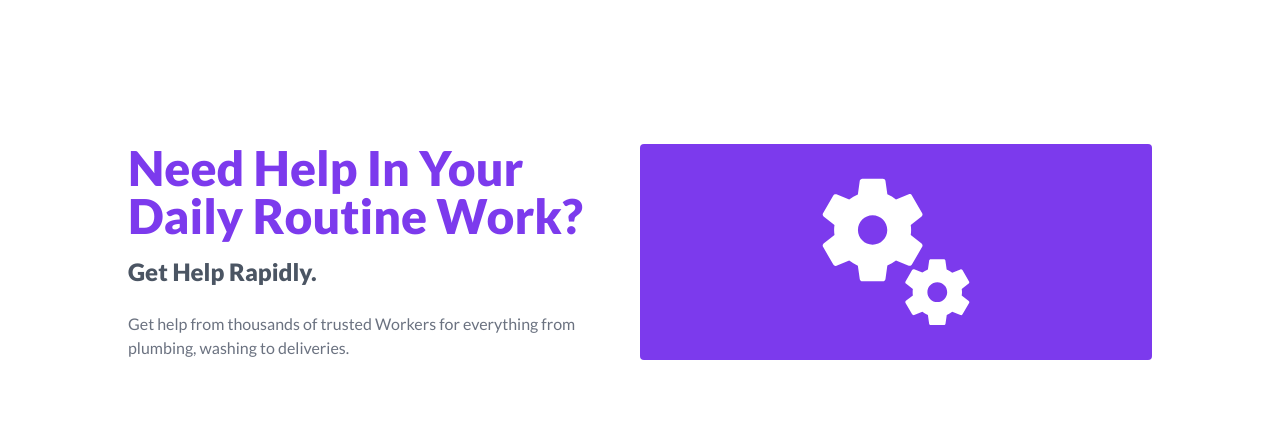
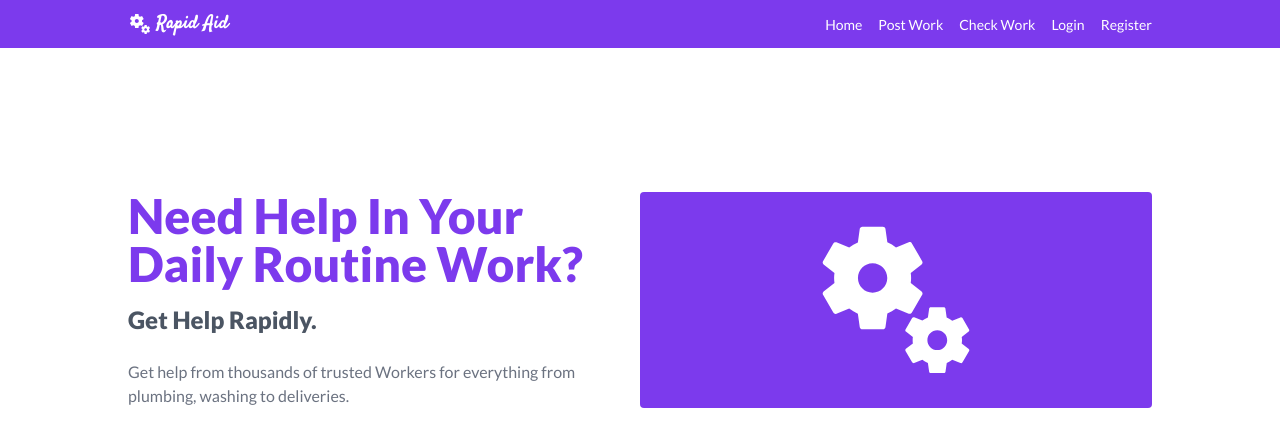
Before and after one commit to talhaimran777/rapid-aid, a React (Create React App) app in the folder front-end/: page / in a window 1280 px wide. Shown: the top 446 px of the page. Built offline with nearby package versions, Linux system fonts and the light colour scheme.

Commit message:
Not showing login & register links if already logged in

```diff
--- a/front-end/src/components/home/home.js
+++ b/front-end/src/components/home/home.js
@@ -1,7 +1,9 @@
 import React from 'react';
-
+import TopMenu from '../sub.components/navbar';
 const Home = () => {
   return (
+    <>
+      <TopMenu />
       <div className='max-w-screen-lg mx-auto px-3 lg:px-0'>
         <div className=' py-36 flex'>
           <div className='w-full lg:w-1/2'>
@@ -27,6 +29,7 @@ const Home = () => {
           </div>
         </div>
       </div>
+    </>
   );
 };
 
--- a/front-end/src/components/postTask/postTask.js
+++ b/front-end/src/components/postTask/postTask.js
@@ -1,8 +1,10 @@
 import React from 'react';
+import TopMenu from '../sub.components/navbar';
 
 const PostTask = () => {
   return (
     <div>
+      <TopMenu />
       <h1 className='max-w-screen-lg mx-auto px-3 lg:px-0'>
         This is my post task component
       </h1>
--- a/front-end/src/components/sub.components/navbar.js
+++ b/front-end/src/components/sub.components/navbar.js
@@ -1,6 +1,9 @@
 import './styles/navbar.css';
 import { Link } from 'react-router-dom';
+import { useSelector } from 'react-redux';
+
 const TopMenu = () => {
+  const { isAuthenticated } = useSelector((state) => state.auth);
   return (
     <nav className='h-12 px-3 bg-purple-600'>
       <div className='min-h-full max-w-screen-lg mx-auto flex h-full justify-center'>
@@ -33,6 +36,9 @@ const TopMenu = () => {
               Check Work
             </Link>
           </li>
+
+          {!isAuthenticated ? (
+            <>
               <li className='mr-4'>
                 <Link
                   className='font-normal text-sm hover:text-gray-300'
@@ -49,6 +55,10 @@ const TopMenu = () => {
                   Register
                 </Link>
               </li>
+            </>
+          ) : (
+            ''
+          )}
         </ul>
       </div>
     </nav>
--- a/front-end/src/components/tasks/tasks.js
+++ b/front-end/src/components/tasks/tasks.js
@@ -1,9 +1,13 @@
 import React from 'react';
+import TopMenu from '../sub.components/navbar';
 
 const Tasks = () => {
   return (
-    <div className='max-w-screen-lg mx-auto px-3 lg:px-0'>
-      This is my tasks component
+    <div>
+      <TopMenu />
+      <h1 className='max-w-screen-lg mx-auto px-3 lg:px-0'>
+        This is tasks component
+      </h1>
     </div>
   );
 };
```
Lines whose indentation alone changed are shown as unchanged.
